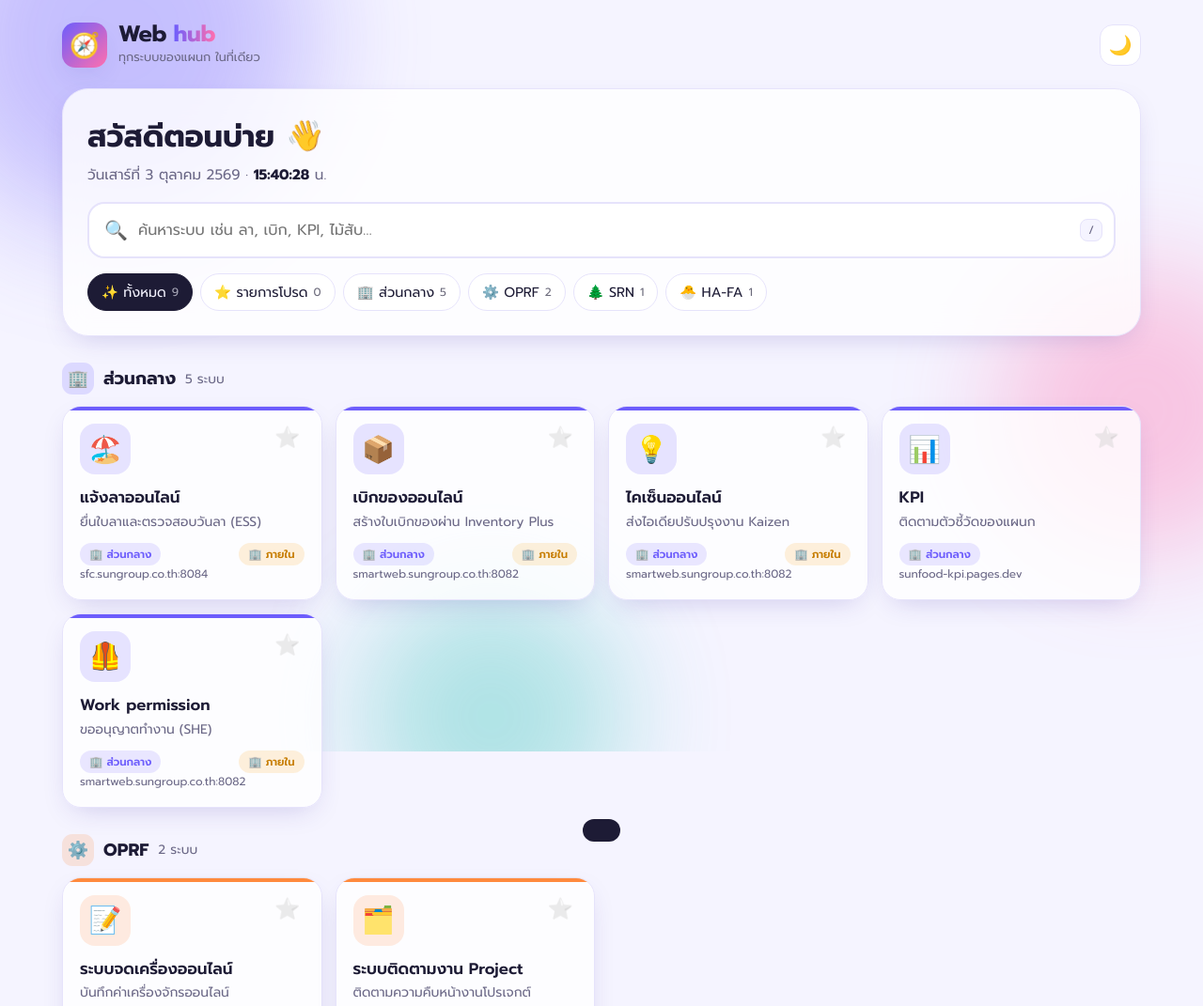
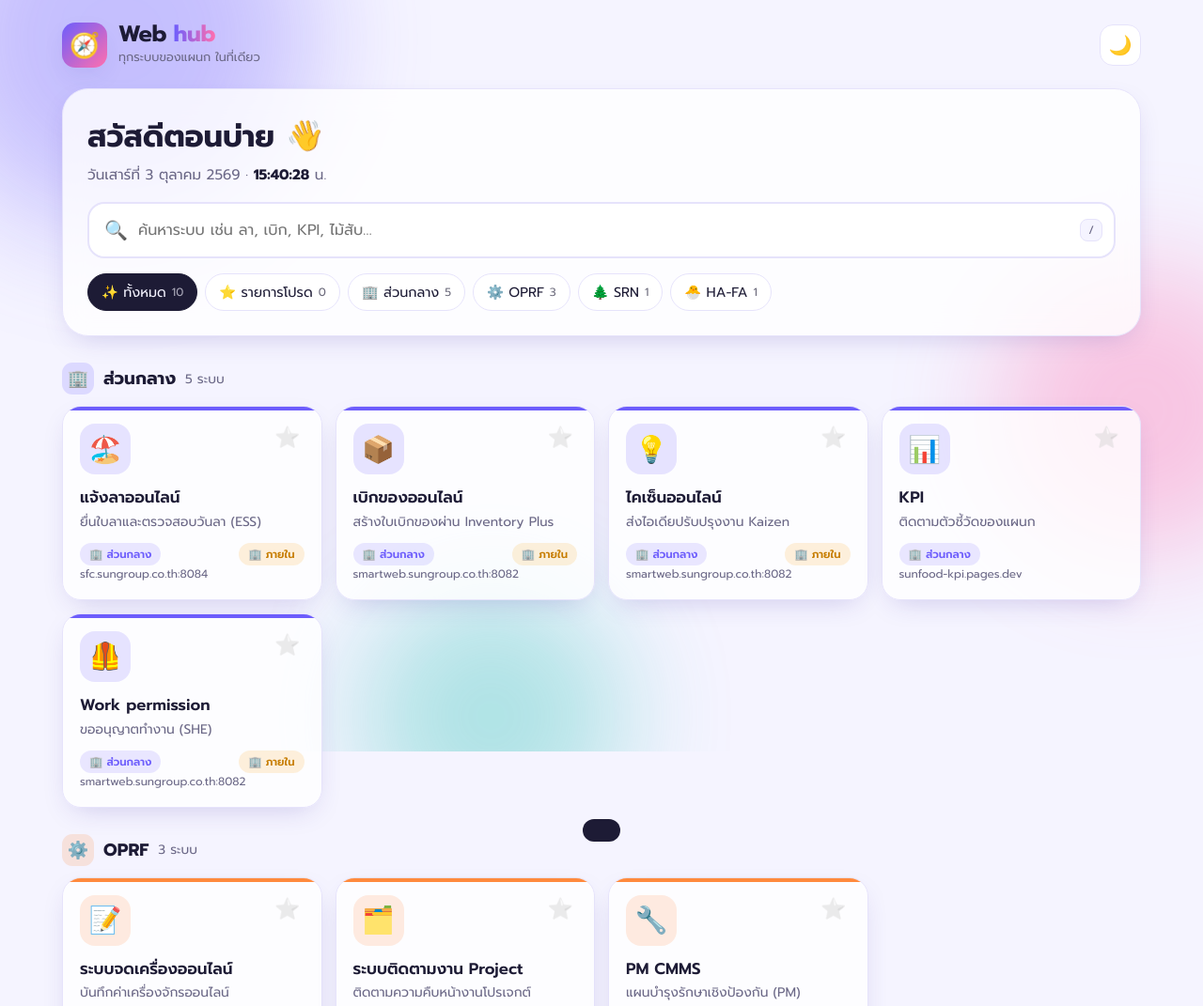
Before and after one commit to sunfoodengop-spec/webhub, a plain HTML site: page index.html in a window 1280 px wide. Shown: the top 1071 px of the page at 94% size. Drawn offline with Linux system fonts and the light colour scheme.

Commit message:
Update index.html

```diff
--- a/index.html
+++ b/index.html
@@ -192,6 +192,7 @@ const LINKS = [
   { cat:'central', icon:'🦺', name:'Work permission',      desc:'ขออนุญาตทำงาน (SHE)',               url:'http://smartweb.sungroup.co.th:8082/she/login' },
   { cat:'oprf',    icon:'📝', name:'ระบบจดเครื่องออนไลน์',  desc:'บันทึกค่าเครื่องจักรออนไลน์',        url:'http://dss.sungroup.co.th/oprf-management' },
   { cat:'oprf',    icon:'🗂️', name:'ระบบติดตามงาน Project', desc:'ติดตามความคืบหน้างานโปรเจกต์',       url:'http://dss.sungroup.co.th/oprf-projectcal' },
+  { cat:'oprf',    icon:'🔧', name:'PM CMMS',              desc:'แผนบำรุงรักษาเชิงป้องกัน (PM)',      url:'http://dss.sungroup.co.th/oprf-cmms/public/' },
   { cat:'srn',     icon:'🪵', name:'ระบบการจัดการไม้สับ',    desc:'แดชบอร์ดจัดการไม้สับ',               url:'https://sunfoodengop-spec.github.io/woodchip-management/#dashboard' },
   { cat:'hafa',    icon:'🛠️', name:'ระบบแจ้งซ่อมฟาร์ม โรงฟัก', desc:'แจ้งซ่อมและติดตามงานฟาร์ม/โรงฟัก', url:'http://dss.sungroup.co.th/farm-mn/login' },
 ];
```
